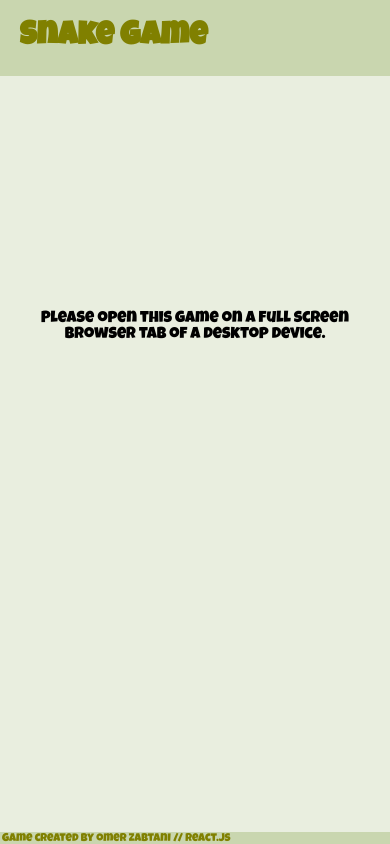
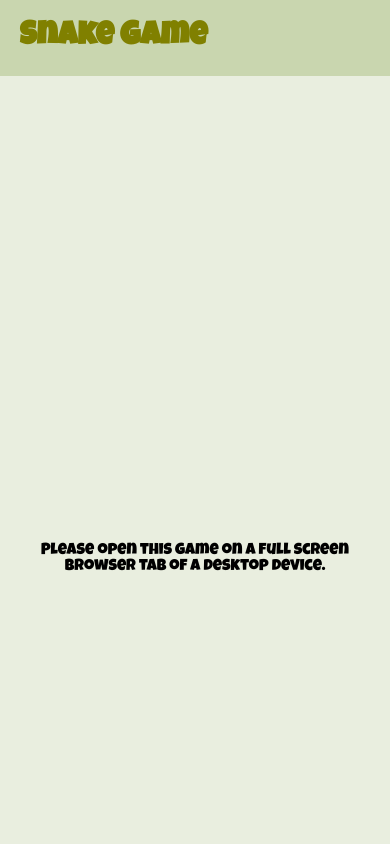
Before and after one commit to zabtani/Snake, a React (Create React App) app: page / in a window 390 px wide. Built offline with nearby package versions, Linux system fonts and the light colour scheme.

Commit message:
mobile alert

```diff
--- a/src/App.js
+++ b/src/App.js
@@ -196,7 +196,7 @@ function App() {
           <p className="score">Your final Score: {gameState.score} </p>
         </div>
       )}
-      {!isDesktop && <footer>Game created by omer zabtani // React.js </footer>}
+      {isDesktop && <footer>Game created by omer zabtani // React.js </footer>}
     </div>
   );
 }
```
